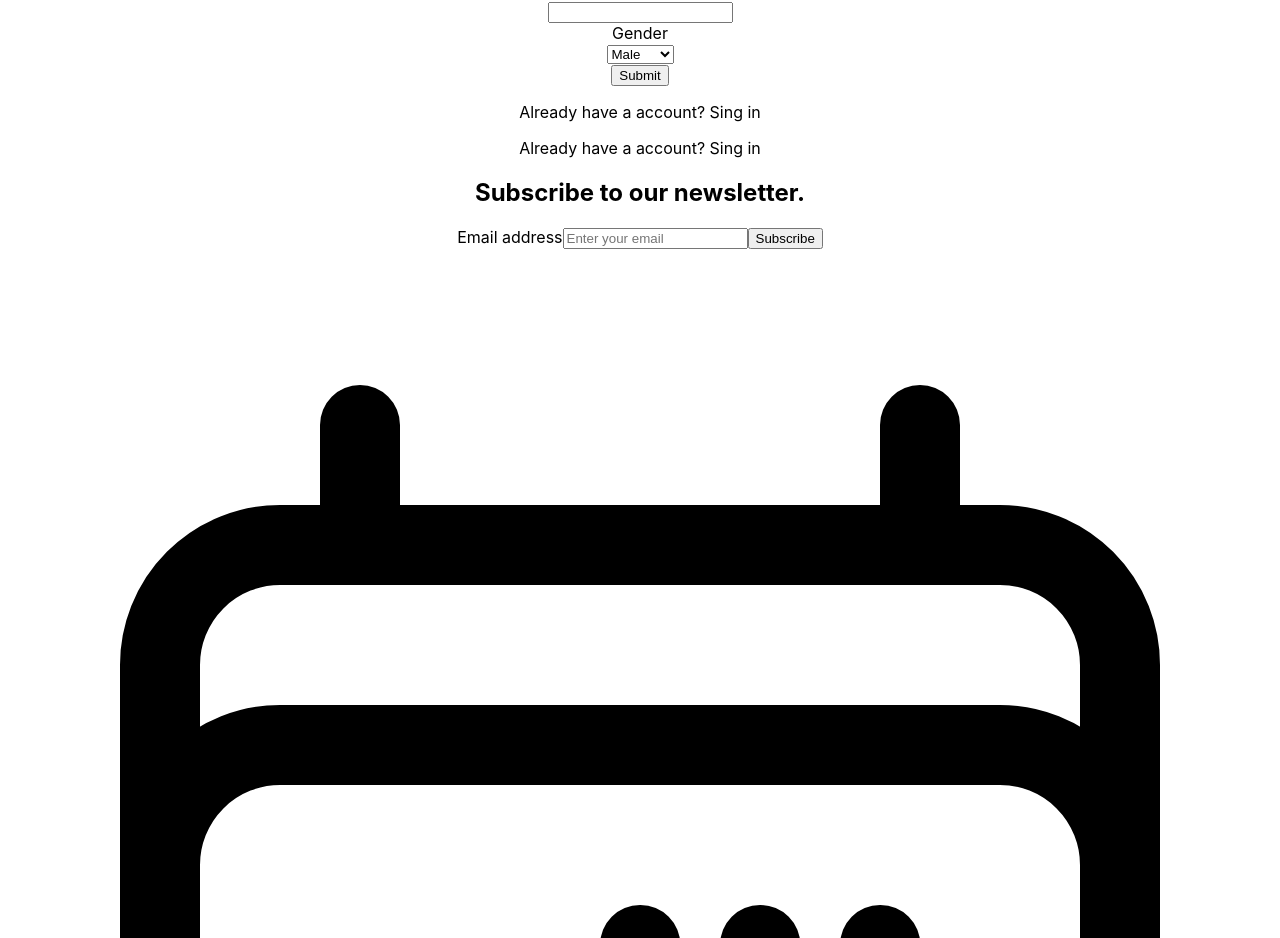
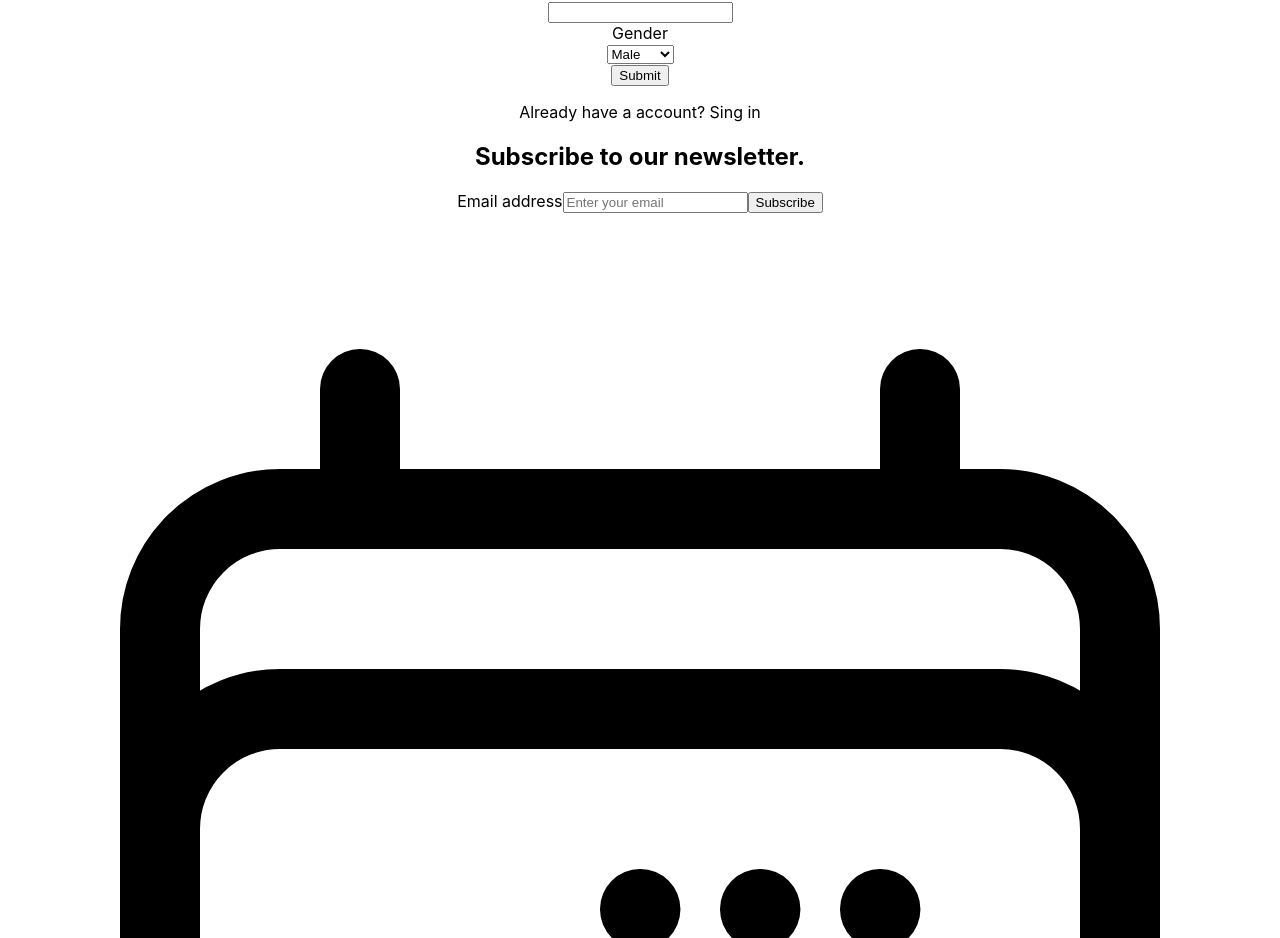
Before and after one commit to AyushiVashisth/maidful-movement, a React (Create React App) app in the folder frontend/: page /signup in a window 1280 px wide. Shown: the part 2529-3467 px from the top of the page. Built offline with nearby package versions, Linux system fonts and the light colour scheme.

Commit message:
updated signup

```diff
--- a/frontend/src/Pages/Signup.tsx
+++ b/frontend/src/Pages/Signup.tsx
@@ -154,20 +154,6 @@ export const Signup = () => {
                                 </span>
                             </p>
                         </div>
-
-
-            <div className="flex justify-start">
-              <p className="text-sm">
-                Already have a account?
-                <span
-                  className="text-indigo-600 hover:cursor-pointer"
-                  onClick={() => navigate("/login")}
-                >
-                  {" "}
-                  Sing in
-                </span>
-              </p>
-            </div>
           </form>
         </div>
       </div>
```
